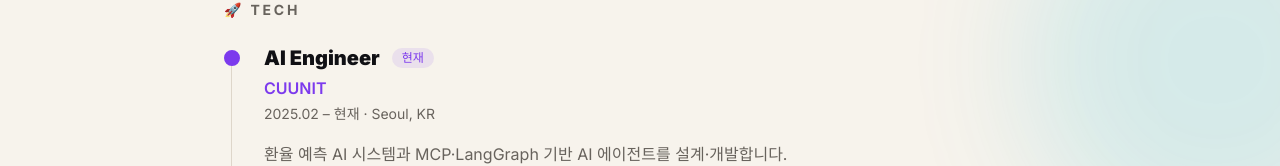
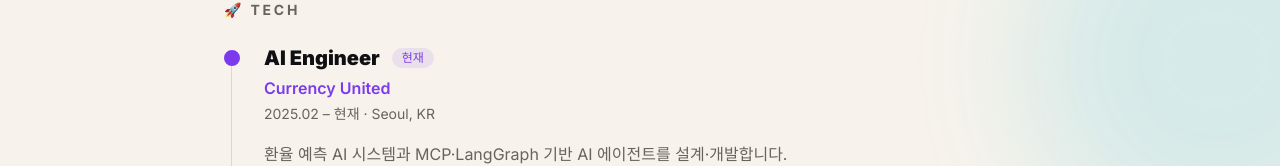
Before and after one commit to PlutoJoshua/PlutoJoshua.github.io, a React (Vite) app: page /career in a window 1280 px wide. Shown: the part 332-498 px from the top of the page. Built offline with nearby package versions, Linux system fonts and the light colour scheme; a web font is replaced by a local one.

Commit message:
content: 사명 수정

```diff
--- a/src/data/career.js
+++ b/src/data/career.js
@@ -5,7 +5,7 @@ export const career = [
   {
     id: 'cuunit',
     group: 'tech',
-    company: 'CUUNIT',
+    company: 'Currency United',
     role: 'AI Engineer',
     period: { start: '2025.02', end: '현재' },
     location: 'Seoul, KR',
```
